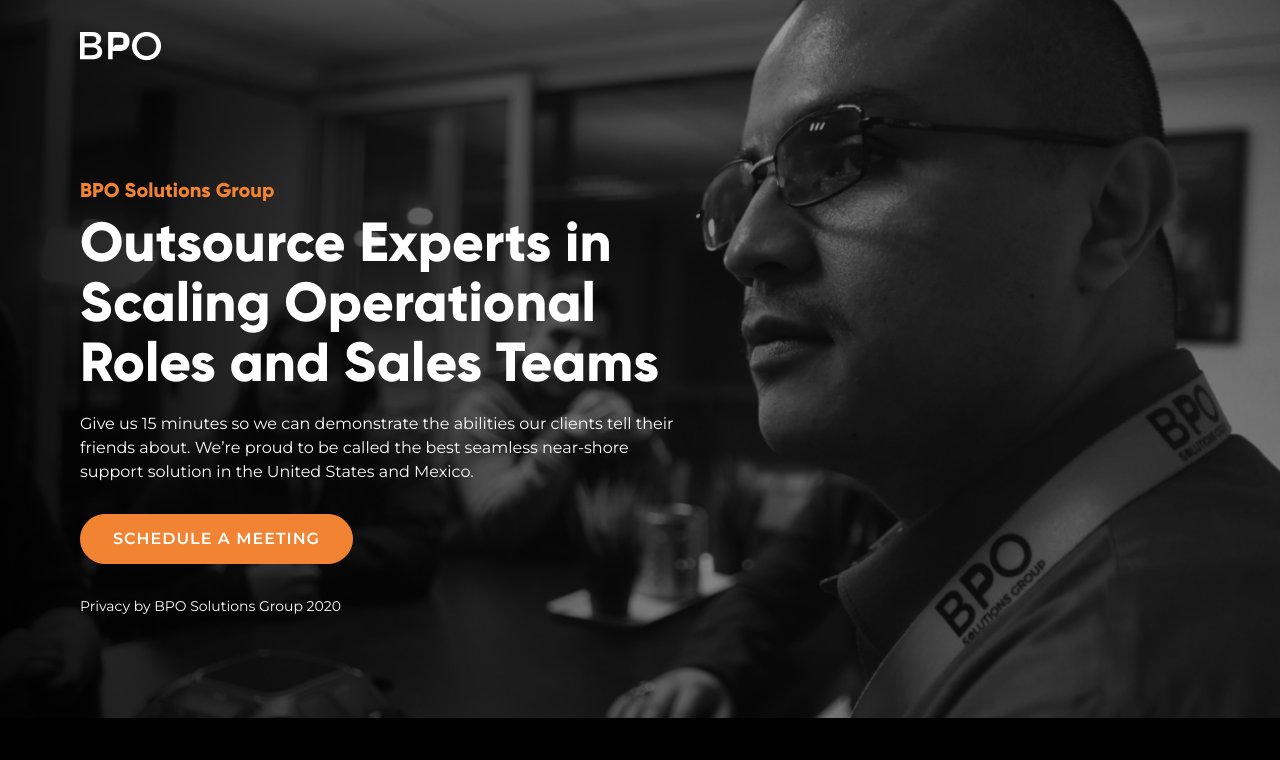
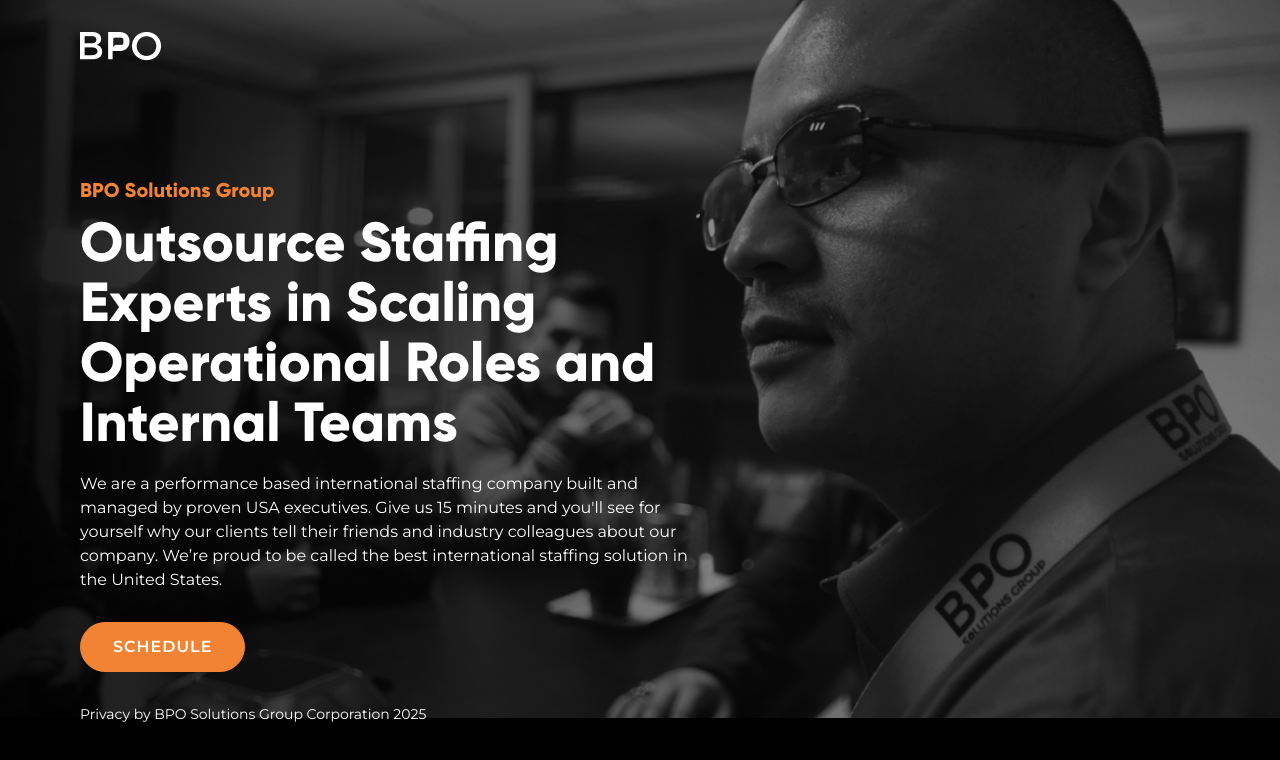
Before and after one commit to basmahasos/bposolutionsgrouponepage, a React (Vite) app: page / in a window 1280 px wide. Shown: the top 760 px of the page. Built offline with nearby package versions, Linux system fonts and the light colour scheme.

Commit message:
update landing page content

```diff
--- a/src/page/Landing.jsx
+++ b/src/page/Landing.jsx
@@ -13,11 +13,11 @@
             <div className="home-caption-wrp">
                 <div className="container">
                     <div className="home-caption-content-wrp">
-                        <h4 className="text-primary font-bold text-xl mb-0 leading-11">BPO Solutions Group</h4>
-                        <h1 className="">Outsource Experts in Scaling Operational Roles and Sales Teams</h1>
-                        <p className="pb-5 md:pr-10 mt-5 mb-2.5">Give us 15 minutes so we can demonstrate the abilities our clients tell their friends about.  We’re proud to be called the best seamless near-shore support solution in the United States and Mexico.</p>
+                        <h4 className="mb-0 text-xl font-bold text-primary leading-11">BPO Solutions Group</h4>
+                        <h1 className="">Outsource Staffing Experts in Scaling Operational Roles and Internal Teams</h1>
+                        <p className="pb-5 md:pr-10 mt-5 mb-2.5">We are a performance based international staffing company built and managed by proven USA executives. Give us 15 minutes and you'll see for yourself why our clients tell their friends and industry colleagues about our company. We’re proud to be called the best international staffing solution in the United States.</p>
                         <div className="flex">
-                            <Button type="button" large className="uppercase !font-semibold" text="SCHEDULE A MEETING" onClick={() => setIsOpenModal(true)} />
+                            <Button type="button" large className="uppercase !font-semibold" text="SCHEDULE" onClick={() => setIsOpenModal(true)} />
                         </div>
                     </div>
                     <AnimatePresence>
@@ -31,7 +31,7 @@
                             </Modal>
                         )}
                     </AnimatePresence>
-                    <div className="flex items-center text-sm text-white mt-8 mb-5">Privacy by BPO Solutions Group 2020</div>
+                    <div className="flex items-center mt-8 mb-5 text-sm text-white">Privacy by BPO Solutions Group Corporation 2025</div>
                 </div>
             </div>
         </div>
```
